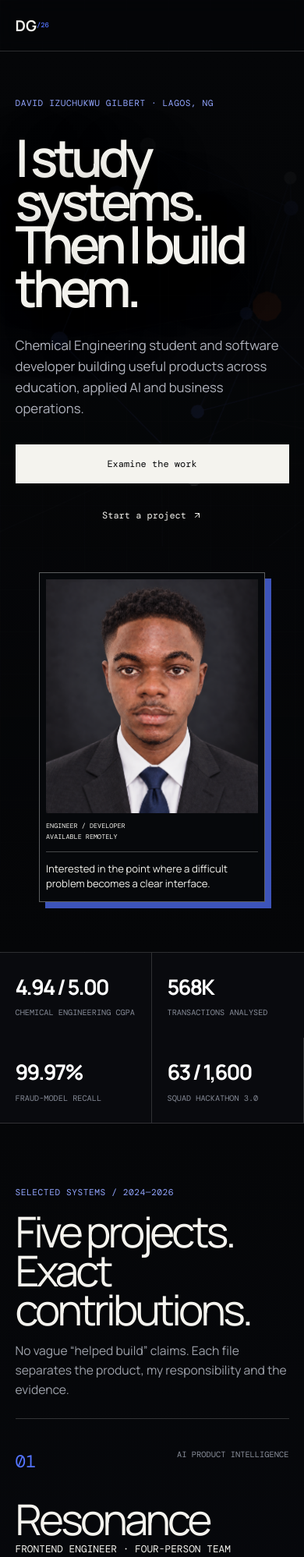
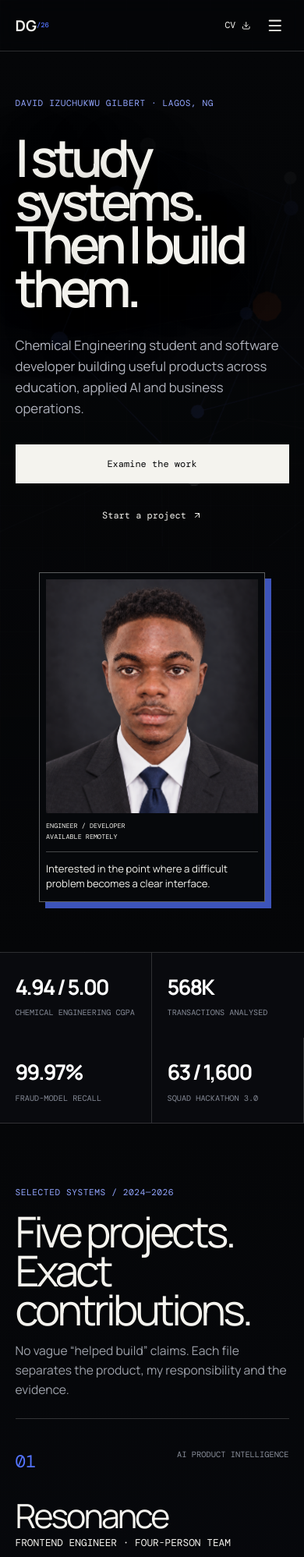
Before and after one commit to SwiftDG/portfolio, a React (Vite) app: page / in a window 390 px wide. Shown: the top 1997 px of the page at 78% size. Built offline with nearby package versions, Linux system fonts and the light colour scheme.

Commit message:
Fix portfolio mobile overflow and contrast

```diff
--- a/src/App.css
+++ b/src/App.css
@@ -69,3 +69,25 @@ html{scroll-padding-top:84px}
  .contact>p:not(.label){font-size:1rem}
  .bottom{gap:1rem}
 }
+
+/* Final narrow-screen containment fixes */
+.about:after{display:none}
+.about h2{color:#fff!important}
+.about>div:last-child>p{color:#cfd1d8!important}
+.about li{color:#f0f0ec!important}
+
+@media(max-width:800px){
+ .top>.nav-actions{display:flex;justify-self:end;align-items:center;gap:.8rem}
+ .top>.nav-actions .cv-link{display:flex}
+ .top>.nav-actions .menu-toggle{display:grid}
+ .case,.case>div,.case header,.case footer{min-width:0;max-width:100%}
+ .case h3{font-size:clamp(2.25rem,11vw,3.4rem);line-height:.95;white-space:normal;overflow-wrap:break-word;word-break:normal;max-width:100%}
+ .case header b{white-space:normal;line-height:1.35}
+ .case-copy{max-width:100%;overflow-wrap:break-word}
+ .case footer{gap:1.2rem}
+ .case footer>span{white-space:normal;overflow-wrap:anywhere}
+ .case footer nav{flex-wrap:wrap}
+ .contact{overflow:hidden}
+ .contact h2{font-size:clamp(2.85rem,12vw,3.8rem);line-height:.94;letter-spacing:-.055em;max-width:100%;white-space:normal;overflow-wrap:break-word}
+ .contact .label{font-size:.66rem;line-height:1.65;max-width:90%}
+}
```
